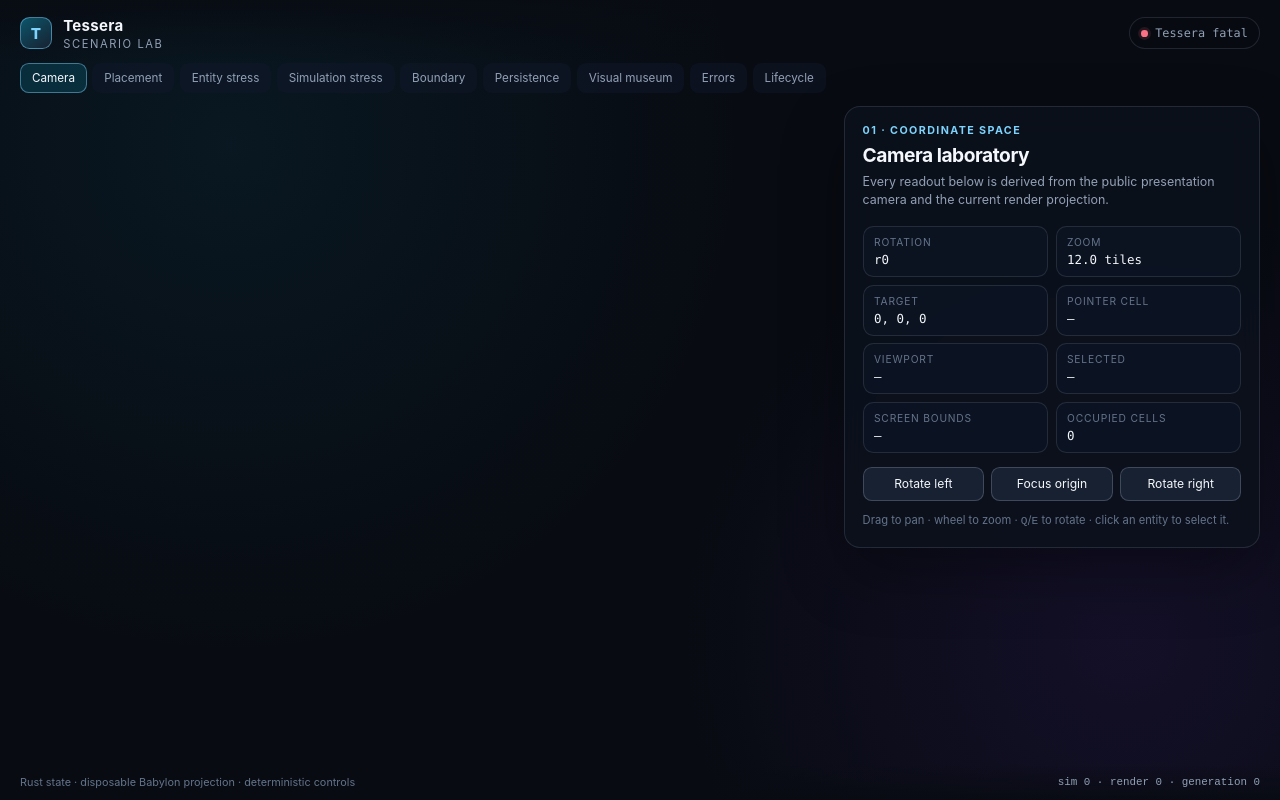
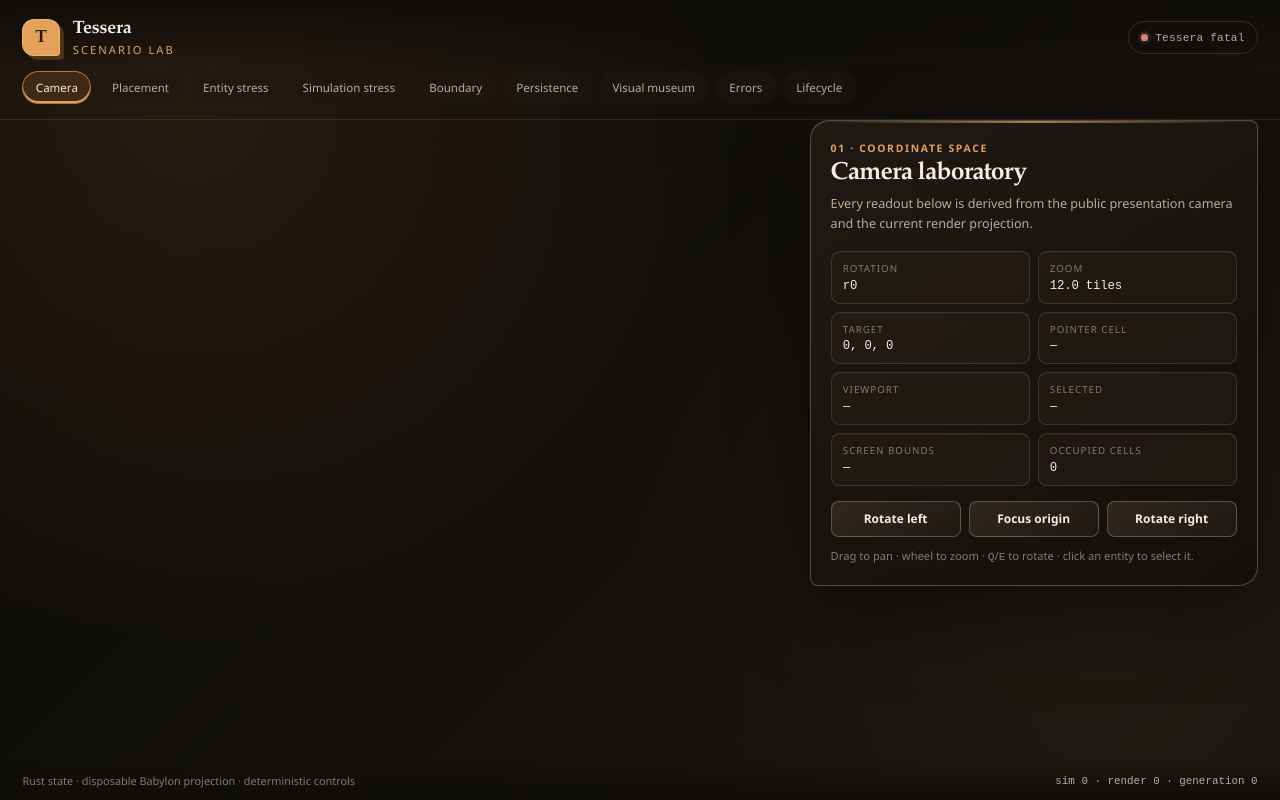
Before and after one commit to elviscgn/tessera, a website with bundled scripts: page apps/scenario-lab/index.html in a window 1280 px wide. Built offline with nearby package versions, Linux system fonts and the light colour scheme; what @babylonjs/core would draw is missing.

Commit message:
refresh scenario lab visual language
Warm mineral visual refresh with platform-stable canonical snapshots.

```diff
--- a/apps/scenario-lab/index.html
+++ b/apps/scenario-lab/index.html
@@ -3,30 +3,29 @@
   <head>
     <meta charset="UTF-8" />
     <meta name="viewport" content="width=device-width, initial-scale=1.0" />
-    <meta name="theme-color" content="#080b12" />
+    <meta name="theme-color" content="#0f0d0a" />
     <title>Tessera · Scenario Lab</title>
     <style>
       :root {
         color-scheme: dark;
-        font-family:
-          Inter,
-          ui-sans-serif,
-          system-ui,
-          -apple-system,
-          BlinkMacSystemFont,
-          'Segoe UI',
+        --font-sans:
+          'Avenir Next', 'Segoe UI', ui-sans-serif, system-ui, -apple-system, BlinkMacSystemFont,
           sans-serif;
-        --ink: #f4f7fb;
-        --muted: #91a0b5;
-        --quiet: #64748b;
-        --line: rgb(148 163 184 / 18%);
-        --line-strong: rgb(148 163 184 / 32%);
-        --panel: rgb(12 17 28 / 91%);
-        --panel-soft: rgb(15 23 42 / 82%);
-        --blue: #7dd3fc;
-        --mint: #6ee7b7;
-        --amber: #fbbf24;
-        --rose: #fb7185;
+        --font-display: 'Iowan Old Style', 'Palatino Linotype', 'Book Antiqua', Georgia, serif;
+        --font-mono: 'SFMono-Regular', 'Cascadia Code', 'Roboto Mono', ui-monospace, monospace;
+        font-family: var(--font-sans);
+        --ink: #f4ede2;
+        --muted: #b9ac9b;
+        --quiet: #86796b;
+        --line: rgb(238 221 196 / 15%);
+        --line-strong: rgb(238 221 196 / 28%);
+        --panel: rgb(25 21 17 / 91%);
+        --panel-soft: rgb(35 29 23 / 78%);
+        --accent: #e3a15a;
+        --accent-strong: #f2c27b;
+        --mint: #aec38c;
+        --amber: #e8b85b;
+        --rose: #d98278;
       }
 
       * {
@@ -43,7 +42,7 @@
 
       body {
         overflow: hidden;
-        background: #080b12;
+        background: #0f0d0a;
         color: var(--ink);
       }
 
@@ -55,20 +54,23 @@
 
       button {
         border: 1px solid var(--line-strong);
-        border-radius: 0.55rem;
-        background: rgb(30 41 59 / 72%);
+        border-radius: 0.48rem;
+        background: linear-gradient(145deg, rgb(59 48 38 / 72%), rgb(35 29 23 / 72%));
         color: var(--ink);
         cursor: pointer;
+        font-family: var(--font-sans);
         transition:
           border-color 140ms ease,
           background 140ms ease,
-          transform 140ms ease;
+          transform 140ms ease,
+          box-shadow 140ms ease;
       }
 
       button:hover,
       button:focus-visible {
-        border-color: var(--blue);
-        background: rgb(51 65 85 / 86%);
+        border-color: var(--accent);
+        background: linear-gradient(145deg, rgb(83 63 43 / 86%), rgb(49 38 28 / 86%));
+        box-shadow: 0 0 0 0.16rem rgb(227 161 90 / 11%);
         outline: none;
       }
 
@@ -77,19 +79,19 @@
       }
 
       button[data-tone='positive'] {
-        border-color: rgb(110 231 183 / 42%);
-        background: rgb(6 78 59 / 52%);
+        border-color: rgb(174 195 140 / 48%);
+        background: rgb(74 92 55 / 38%);
       }
 
       button[data-tone='danger'] {
-        border-color: rgb(251 113 133 / 42%);
-        background: rgb(127 29 29 / 42%);
+        border-color: rgb(217 130 120 / 48%);
+        background: rgb(109 49 43 / 42%);
       }
 
       button[aria-pressed='true'] {
-        border-color: rgb(110 231 183 / 72%);
-        background: rgb(6 78 59 / 72%);
-        box-shadow: 0 0 0 0.14rem rgb(110 231 183 / 12%);
+        border-color: rgb(227 161 90 / 78%);
+        background: rgb(116 74 35 / 62%);
+        box-shadow: 0 0 0 0.14rem rgb(227 161 90 / 14%);
       }
 
       button:disabled {
@@ -102,8 +104,9 @@
         overflow: hidden;
         isolation: isolate;
         background:
-          radial-gradient(circle at 18% 18%, rgb(14 116 144 / 12%), transparent 32rem),
-          radial-gradient(circle at 88% 80%, rgb(124 58 237 / 10%), transparent 28rem), #080b12;
+          radial-gradient(circle at 14% 12%, rgb(177 104 52 / 14%), transparent 34rem),
+          radial-gradient(circle at 86% 78%, rgb(104 84 55 / 11%), transparent 30rem),
+          linear-gradient(135deg, #0d0c09 0%, #17130f 100%);
       }
 
       #renderCanvas {
@@ -115,7 +118,7 @@
       }
 
       #renderCanvas:focus-visible {
-        box-shadow: inset 0 0 0 2px var(--blue);
+        box-shadow: inset 0 0 0 2px var(--accent);
       }
 
       .shell {
@@ -139,27 +142,29 @@
         align-items: center;
         justify-content: space-between;
         gap: 1rem;
-        padding: 1rem 1.25rem 0.75rem;
-        background: linear-gradient(180deg, rgb(8 11 18 / 84%), transparent);
+        padding: 1.15rem 1.4rem 0.85rem;
+        background: linear-gradient(180deg, rgb(14 12 9 / 90%), transparent);
       }
 
       .brand {
         display: flex;
         align-items: center;
-        gap: 0.7rem;
-        min-width: 11rem;
+        gap: 0.8rem;
+        min-width: 12rem;
       }
 
       .brand-mark {
         display: grid;
-        width: 2rem;
-        height: 2rem;
+        width: 2.35rem;
+        height: 2.35rem;
         place-items: center;
-        border: 1px solid rgb(125 211 252 / 48%);
-        border-radius: 0.6rem;
-        background: linear-gradient(145deg, rgb(14 116 144 / 70%), rgb(30 41 59 / 70%));
-        color: var(--blue);
-        font-size: 0.95rem;
+        border: 1px solid rgb(242 194 123 / 72%);
+        border-radius: 0.75rem 0.75rem 0.25rem 0.75rem;
+        background: var(--accent);
+        box-shadow: 0.24rem 0.24rem 0 rgb(116 74 35 / 58%);
+        color: #26180e;
+        font-family: var(--font-display);
+        font-size: 1.1rem;
         font-weight: 800;
       }
 
@@ -169,14 +174,15 @@
       }
 
       .brand-copy strong {
-        font-size: 0.94rem;
-        letter-spacing: 0.02em;
+        font-family: var(--font-display);
+        font-size: 1.12rem;
+        letter-spacing: -0.01em;
       }
 
       .brand-copy span {
-        color: var(--muted);
+        color: var(--accent);
         font-size: 0.7rem;
-        letter-spacing: 0.14em;
+        letter-spacing: 0.18em;
         text-transform: uppercase;
       }
 
@@ -184,17 +190,14 @@
         display: inline-flex;
         align-items: center;
         gap: 0.45rem;
-        min-height: 2rem;
-        padding: 0.45rem 0.7rem;
+        min-height: 2.1rem;
+        padding: 0.45rem 0.75rem;
         border: 1px solid var(--line);
         border-radius: 999px;
-        background: rgb(8 11 18 / 62%);
+        background: rgb(18 15 12 / 72%);
         color: var(--muted);
-        font:
-          0.74rem ui-monospace,
-          SFMono-Regular,
-          Menlo,
-          monospace;
+        font: 0.7rem var(--font-mono);
+        letter-spacing: 0.015em;
       }
 
       #status::before {
@@ -209,55 +212,78 @@
       #status[data-tessera-status='ready']::before,
       #status[data-tessera-status='probe-passed']::before {
         background: var(--mint);
-        box-shadow: 0 0 0 0.18rem rgb(110 231 183 / 12%);
+        box-shadow: 0 0 0 0.18rem rgb(174 195 140 / 14%);
       }
 
       #status[data-tessera-status='fatal']::before {
         background: var(--rose);
-        box-shadow: 0 0 0 0.18rem rgb(251 113 133 / 12%);
+        box-shadow: 0 0 0 0.18rem rgb(217 130 120 / 14%);
       }
 
       .lab-nav {
         display: flex;
-        gap: 0.35rem;
+        gap: 0.45rem;
         overflow-x: auto;
-        padding: 0 1.25rem 0.8rem;
+        padding: 0 1.4rem 0.95rem;
+        border-bottom: 1px solid rgb(238 221 196 / 10%);
         scrollbar-width: thin;
       }
 
       .lab-nav button {
         flex: 0 0 auto;
-        padding: 0.45rem 0.68rem;
+        padding: 0.5rem 0.78rem;
         border-color: transparent;
-        background: rgb(15 23 42 / 54%);
+        border-radius: 999px;
+        background: rgb(29 24 19 / 52%);
         color: var(--muted);
-        font-size: 0.73rem;
+        font-size: 0.72rem;
         white-space: nowrap;
       }
 
+      .lab-nav button:hover,
+      .lab-nav button:focus-visible {
+        background: rgb(63 48 34 / 62%);
+      }
+
       .lab-nav button[aria-selected='true'] {
-        border-color: rgb(125 211 252 / 46%);
-        background: rgb(14 116 144 / 28%);
+        border-color: rgb(227 161 90 / 65%);
+        background: rgb(116 74 35 / 38%);
+        box-shadow: inset 0 -2px var(--accent);
         color: var(--ink);
       }
 
       .control-surface {
         align-self: flex-end;
-        width: min(26rem, calc(100% - 2rem));
-        max-height: min(70vh, 43rem);
-        margin: 0 1.25rem 1rem 0;
+        position: relative;
+        width: min(28rem, calc(100% - 2rem));
+        max-height: min(72vh, 45rem);
+        margin: 0 1.4rem 1.2rem 0;
         overflow: auto;
-        border: 1px solid var(--line);
-        border-radius: 1rem;
-        background: var(--panel);
-        box-shadow: 0 1.5rem 4rem rgb(0 0 0 / 32%);
-        backdrop-filter: blur(1rem);
-        scrollbar-color: rgb(148 163 184 / 28%) transparent;
+        border: 1px solid var(--line-strong);
+        border-radius: 1.2rem 0.5rem 1.2rem 0.5rem;
+        background: linear-gradient(145deg, rgb(32 26 21 / 93%), rgb(17 15 12 / 92%));
+        box-shadow:
+          0 2rem 5rem rgb(0 0 0 / 40%),
+          inset 0 1px rgb(255 244 225 / 5%);
+        backdrop-filter: blur(1.25rem) saturate(115%);
+        scrollbar-color: rgb(227 161 90 / 32%) transparent;
+      }
+
+      .control-surface::before {
+        position: absolute;
+        top: 0;
+        right: 1.2rem;
+        left: 1.2rem;
+        height: 2px;
+        background: linear-gradient(90deg, transparent, var(--accent), transparent);
+        content: '';
+        opacity: 0.72;
+        pointer-events: none;
       }
 
       .lab-panel {
         display: none;
-        padding: 1.1rem;
+        padding: 1.25rem;
       }
 
       .lab-panel[data-active='true'] {
@@ -266,52 +292,56 @@
 
       .lab-heading {
         display: grid;
-        gap: 0.35rem;
-        margin-bottom: 1rem;
+        gap: 0.42rem;
+        margin-bottom: 1.1rem;
       }
 
       .lab-heading small {
-        color: var(--blue);
-        font-size: 0.67rem;
+        color: var(--accent);
+        font-size: 0.65rem;
         font-weight: 700;
-        letter-spacing: 0.13em;
+        letter-spacing: 0.16em;
         text-transform: uppercase;
       }
 
       .lab-heading h1 {
         margin: 0;
-        font-size: 1.2rem;
-        letter-spacing: -0.025em;
+        font-family: var(--font-display);
+        font-size: 1.55rem;
+        font-weight: 700;
+        letter-spacing: -0.035em;
+        line-height: 1.05;
       }
 
       .lab-heading p {
         margin: 0;
         color: var(--muted);
-        font-size: 0.78rem;
-        line-height: 1.5;
+        font-size: 0.79rem;
+        line-height: 1.55;
       }
 
       .readout-grid {
         display: grid;
         grid-template-columns: repeat(2, minmax(0, 1fr));
-        gap: 0.45rem;
-        margin-bottom: 0.85rem;
+        gap: 0.5rem;
+        margin-bottom: 0.95rem;
       }
 
       .readout {
         min-width: 0;
-        padding: 0.58rem 0.65rem;
+        padding: 0.62rem 0.7rem;
         border: 1px solid var(--line);
-        border-radius: 0.65rem;
-        background: rgb(15 23 42 / 52%);
+        border-radius: 0.55rem;
+        background: rgb(39 31 24 / 56%);
+        box-shadow: inset 0 1px rgb(255 244 225 / 4%);
       }
 
       .readout span {
         display: block;
         overflow: hidden;
         color: var(--quiet);
-        font-size: 0.64rem;
-        letter-spacing: 0.08em;
+        font-size: 0.61rem;
+        letter-spacing: 0.1em;
         text-overflow: ellipsis;
         text-transform: uppercase;
         white-space: nowrap;
@@ -323,19 +353,16 @@
         margin-top: 0.24rem;
         overflow: hidden;
         color: var(--ink);
-        font:
-          0.78rem ui-monospace,
-          SFMono-Regular,
-          Menlo,
-          monospace;
+        font: 0.77rem var(--font-mono);
+        letter-spacing: -0.015em;
         text-overflow: ellipsis;
         white-space: nowrap;
       }
 
       .control-row {
         display: flex;
-        gap: 0.45rem;
-        margin-top: 0.6rem;
+        gap: 0.5rem;
+        margin-top: 0.65rem;
       }
 
       .control-row > * {
@@ -346,18 +373,26 @@
       .control-row button,
       .control-row select,
       .control-row input {
-        min-height: 2.15rem;
-        padding: 0.42rem 0.55rem;
-        font-size: 0.76rem;
+        min-height: 2.25rem;
+        padding: 0.45rem 0.62rem;
+        font-size: 0.75rem;
+        font-weight: 600;
       }
 
       select,
       input {
         width: 100%;
         border: 1px solid var(--line-strong);
-        border-radius: 0.55rem;
-        background: rgb(15 23 42 / 80%);
+        border-radius: 0.48rem;
+        background: rgb(31 26 21 / 88%);
         color: var(--ink);
+      }
+
+      select:focus-visible,
+      input:focus-visible {
+        border-color: var(--accent);
+        box-shadow: 0 0 0 0.16rem rgb(227 161 90 / 11%);
+        outline: none;
       }
 
       input[type='number'] {
@@ -375,11 +410,7 @@
         min-height: 1.25rem;
         margin: 0.7rem 0 0;
         color: var(--muted);
-        font:
-          0.72rem ui-monospace,
-          SFMono-Regular,
-          Menlo,
-          monospace;
+        font: 0.7rem var(--font-mono);
         line-height: 1.5;
         overflow-wrap: anywhere;
       }
@@ -393,12 +424,12 @@
       }
 
       .result[data-tone='info'] {
-        color: var(--blue);
+        color: var(--accent-strong);
       }
 
       .section-label {
         margin: 1rem 0 0.45rem;
-        color: var(--quiet);
+        color: var(--accent);
         font-size: 0.66rem;
         font-weight: 700;
         letter-spacing: 0.12em;
@@ -416,7 +447,7 @@
 
       .check-row input {
         width: auto;
-        accent-color: var(--blue);
+        accent-color: var(--accent);
       }
 
       .statusbar {
@@ -425,34 +456,34 @@
         justify-content: space-between;
         gap: 1rem;
         margin-top: auto;
-        padding: 0.7rem 1.25rem;
-        background: linear-gradient(0deg, rgb(8 11 18 / 92%), transparent);
+        padding: 0.75rem 1.4rem;
+        background: linear-gradient(0deg, rgb(14 12 9 / 94%), transparent);
         color: var(--quiet);
         font-size: 0.68rem;
       }
 
       .statusbar span:last-child {
         color: var(--muted);
-        font-family: ui-monospace, monospace;
+        font-family: var(--font-mono);
       }
 
       @media (max-width: 720px) {
         .topbar {
-          padding-inline: 0.75rem;
+          padding-inline: 0.85rem;
         }
 
         .lab-nav {
-          padding-inline: 0.75rem;
+          padding-inline: 0.85rem;
         }
 
         .control-surface {
-          width: calc(100% - 1.5rem);
+          width: calc(100% - 1.7rem);
           max-height: 62vh;
-          margin-right: 0.75rem;
+          margin-right: 0.85rem;
         }
 
         .statusbar {
-          padding-inline: 0.75rem;
+          padding-inline: 0.85rem;
         }
 
         .statusbar span:first-child {
--- a/examples/external-consumer/artifact-manifest.json
+++ b/examples/external-consumer/artifact-manifest.json
@@ -2,5 +2,5 @@
   "package": "@tessera/runtime",
   "version": "0.0.0",
   "filename": "tessera-runtime-0.0.0.tgz",
-  "sha256": "d1c98fa15c56ce463f5569dc324cafd7d92d84ea5339b6d70b73062e596c282c"
+  "sha256": "669256bc855c564feb16e9f51b7e6f39ca2731afcbd48ba203ac35a0be70db38"
 }
--- a/playwright.config.ts
+++ b/playwright.config.ts
@@ -4,6 +4,7 @@ const production = process.env.TESSERA_E2E_MODE === 'production';
 const configuredBaseUrl = process.env.TESSERA_BASE_URL;
 const port = production ? 4174 : 5173;
 const baseURL = configuredBaseUrl ?? `http://127.0.0.1:${port}`;
+const snapshotPlatform = process.platform === 'darwin' ? 'darwin' : 'linux';
 
 const fixedBrowserOptions = {
   viewport: { width: 1280, height: 720 },
@@ -18,7 +19,7 @@ export default defineConfig({
   testMatch: /.*\.spec\.ts/u,
   outputDir: 'test-results/playwright',
   snapshotDir: 'tests/visual',
-  snapshotPathTemplate: '{snapshotDir}/{testFilePath}-snapshots/{arg}{ext}',
+  snapshotPathTemplate: `{snapshotDir}/{testFilePath}-snapshots/${snapshotPlatform}/{arg}{ext}`,
   fullyParallel: false,
   forbidOnly: Boolean(process.env.CI),
   retries: process.env.CI ? 2 : 0,
--- a/src/renderer/babylon-renderer.ts
+++ b/src/renderer/babylon-renderer.ts
@@ -178,7 +178,7 @@ export class BabylonRenderer {
     this.engine = engine;
     this.scene = new Scene(this.engine);
     this.scene.useRightHandedSystem = true;
-    this.scene.clearColor = new Color4(0.035, 0.047, 0.07, 1);
+    this.scene.clearColor = new Color4(0.055, 0.045, 0.035, 1);
 
     this.cameraProjection = cameraProjection ?? new CameraProjection();
     this.camera = new FreeCamera('tessera-foundation-camera', new Vector3(0, 3, -6), this.scene);
@@ -194,19 +194,19 @@ export class BabylonRenderer {
     this.light.intensity = 0.9;
 
     this.entityMaterial = new StandardMaterial('tessera-foundation-entity-material', this.scene);
-    this.entityMaterial.diffuseColor = new Color3(0.22, 0.62, 0.92);
-    this.selectionOutlineColor = new Color3(1, 0.68, 0.2);
+    this.entityMaterial.diffuseColor = new Color3(0.72, 0.39, 0.18);
+    this.selectionOutlineColor = new Color3(1, 0.73, 0.36);
 
     this.debugGridMaterial = new StandardMaterial('tessera-foundation-grid-material', this.scene);
-    this.debugGridMaterial.emissiveColor = new Color3(0.12, 0.2, 0.3);
+    this.debugGridMaterial.emissiveColor = new Color3(0.28, 0.2, 0.13);
     this.debugGridMaterial.alpha = 0.55;
     this.debugGridMaterial.disableLighting = true;
     this.occupiedMaterial = new StandardMaterial(
       'tessera-foundation-occupied-material',
       this.scene,
     );
-    this.occupiedMaterial.diffuseColor = new Color3(0.95, 0.45, 0.2);
-    this.occupiedMaterial.emissiveColor = new Color3(0.25, 0.08, 0.02);
+    this.occupiedMaterial.diffuseColor = new Color3(0.84, 0.52, 0.22);
+    this.occupiedMaterial.emissiveColor = new Color3(0.32, 0.14, 0.03);
     this.occupiedMaterial.alpha = 0.32;
     this.occupiedMaterial.disableLighting = true;
 
@@ -214,15 +214,15 @@ export class BabylonRenderer {
       'tessera-placement-valid-material',
       this.scene,
     );
-    this.placementValidMaterial.diffuseColor = new Color3(0.3, 0.9, 0.5);
-    this.placementValidMaterial.emissiveColor = new Color3(0.06, 0.3, 0.12);
+    this.placementValidMaterial.diffuseColor = new Color3(0.55, 0.75, 0.36);
+    this.placementValidMaterial.emissiveColor = new Color3(0.14, 0.26, 0.08);
     this.placementValidMaterial.alpha = 0.42;
     this.placementValidMaterial.disableLighting = true;
     this.placementInvalidMaterial = new StandardMaterial(
       'tessera-placement-invalid-material',
       this.scene,
     );
-    this.placementInvalidMaterial.diffuseColor = new Color3(0.95, 0.3, 0.25);
+    this.placementInvalidMaterial.diffuseColor = new Color3(0.84, 0.3, 0.22);
     this.placementInvalidMaterial.emissiveColor = new Color3(0.3, 0.05, 0.03);
     this.placementInvalidMaterial.alpha = 0.42;
     this.placementInvalidMaterial.disableLighting = true;
@@ -504,6 +504,7 @@ export class BabylonRenderer {
       this.scene,
     );
     this.debugGrid.color = this.debugGridMaterial.emissiveColor;
+    this.debugGrid.alpha = 0.46;
     this.debugGrid.isPickable = false;
   };
 
```
Also changed, not shown: examples/external-consumer/pnpm-lock.yaml, tests/visual/visual/scenario-lab.visual.spec.ts-snapshots/darwin/scenario-lab-museum.png (added), tests/visual/visual/scenario-lab.visual.spec.ts-snapshots/linux/scenario-lab-museum.png (added), tests/visual/visual/scenario-lab.visual.spec.ts-snapshots/scenario-lab-museum.png (deleted).
